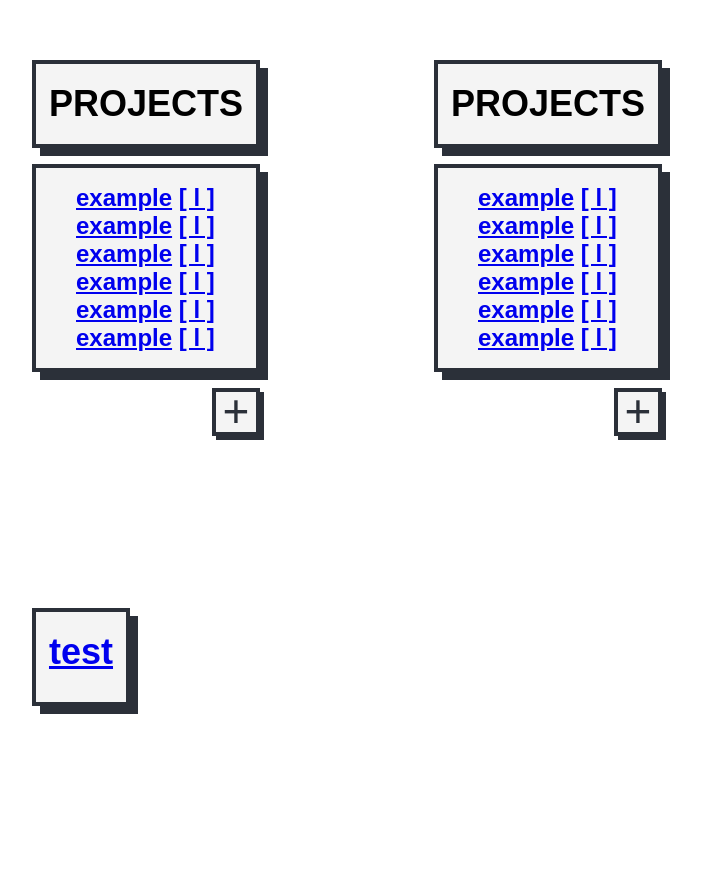
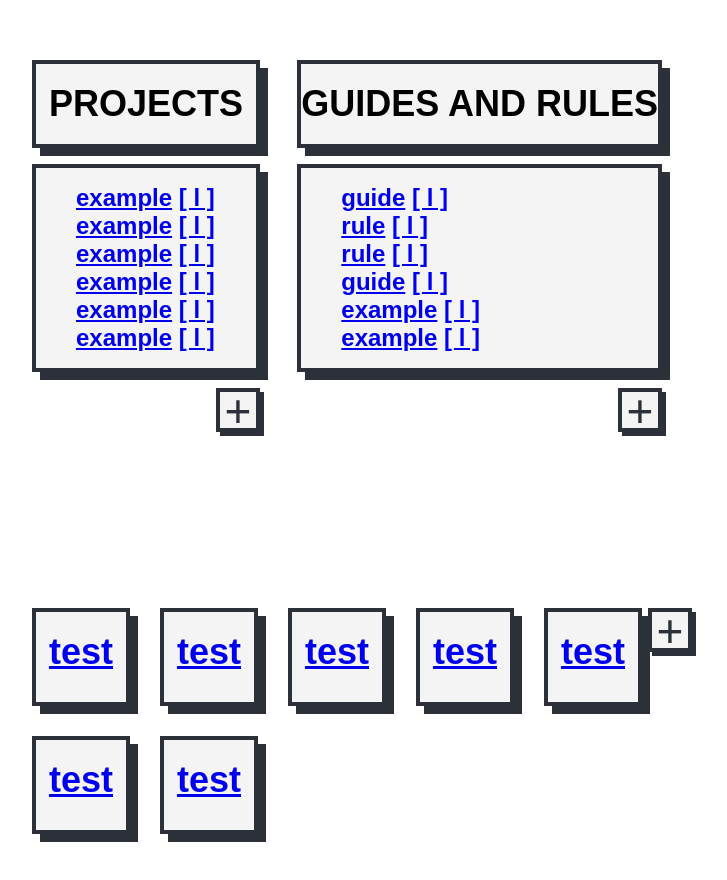
Before and after one commit to nozgurozturk/mercury-client, a React (Create React App) app: page / in a window 1280 px wide. Shown: the top 880 px of the page, without its empty margins (128-855 px from the left). Before the commit the page ends 800 px from the top, so only its background shows below. Built offline with nearby package versions, Linux system fonts and the light colour scheme; a web font is replaced by a local one.

Commit message:
Update addButton dimensions

```diff
--- a/src/App.tsx
+++ b/src/App.tsx
@@ -4,7 +4,7 @@ import { SPTheme } from "./utils/styles/SPTheme";
 
 import { Projects } from './components/Projects';
 import { Pages } from './components/Pages';
-import { AddButton } from './components/AddButton';
+import { Guides } from './components/Guides';
 
 const AppContainer = styled.main`
     margin:60px auto;
@@ -27,11 +27,9 @@ const App: React.FC = () => {
       <AppContainer>
         <PGContainer>
           <Projects />
-          <Projects />
+          <Guides />
         </PGContainer>
-
           <Pages/>
-
       </AppContainer>
     </ThemeProvider>
   );
--- a/src/components/AddButton.tsx
+++ b/src/components/AddButton.tsx
@@ -7,14 +7,14 @@ type ButtonState = {
 
 const ButtonContainer = styled.div<ButtonState>`
     position:absolute;
+    box-sizing: border-box;
     top:0;
     right:0;
-    width:${props => !props.isExpand ? "40px" : "220px"};
-    height:${props => !props.isExpand ? "40px" : "100px"};
+    width:${props => !props.isExpand ? "44px" : "100%"};
+    height:${props => !props.isExpand ? "44px" : "100px"};
     background-color:${props => props.theme.colors.white};
     border:${props => props.theme.border.bold};
     box-shadow:${props => !props.isExpand ? props.theme.shadow.normal : props.theme.shadow.big};
-
     transition:600ms;
     &:hover{
         box-shadow:${props => props.theme.shadow.pressed};
--- a/src/components/Pages.tsx
+++ b/src/components/Pages.tsx
@@ -1,16 +1,19 @@
 import React, { FunctionComponent } from 'react';
 import styled from "styled-components"
 import {Item} from './Item'
+import {AddButton} from './AddButton'
 
 const PageContainer = styled.div`
     width:660px;
     display:flex;
     flex-direction:row;
-    justify-content:space-between;
+    justify-content:flex-start;
     flex-wrap:wrap;
+    position:relative;
 `;
 
 const PageWrapper = styled.div`
+
     width:90px;
     height:90px;
     margin-right:30px;
@@ -28,6 +31,27 @@ export const Pages: FunctionComponent = () => (
     <PageWrapper>
         <Item key="test" title="test" link="https://www.example.com" type="page" />
     </PageWrapper>
+    <PageWrapper>
+        <Item key="test" title="test" link="https://www.example.com" type="page" />
+    </PageWrapper>
+    <PageWrapper>
+        <Item key="test" title="test" link="https://www.example.com" type="page" />
+    </PageWrapper>
+    <PageWrapper>
+        <Item key="test" title="test" link="https://www.example.com" type="page" />
+    </PageWrapper>
+    <PageWrapper>
+        <Item key="test" title="test" link="https://www.example.com" type="page" />
+    </PageWrapper>
+    <PageWrapper>
+        <Item key="test" title="test" link="https://www.example.com" type="page" />
+    </PageWrapper>
+    <PageWrapper>
+        <Item key="test" title="test" link="https://www.example.com" type="page" />
+    </PageWrapper>
+
+        <AddButton/>
+
     </PageContainer>
 
 )
```
